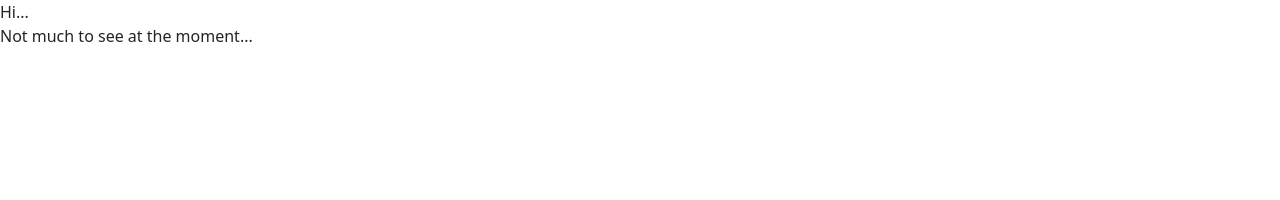
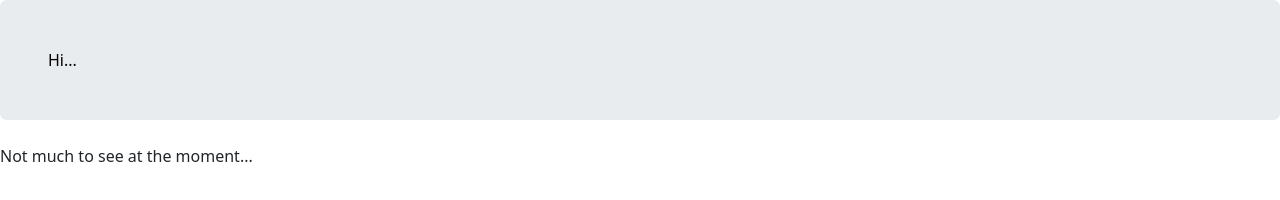
Before and after one commit to snailtail/snailtail.github.io, a plain HTML site: page index.html in a window 1280 px wide. Drawn offline with nearby package versions, Linux system fonts and the light colour scheme.

Commit message:
Update index.html

```diff
--- a/index.html
+++ b/index.html
@@ -5,7 +5,9 @@
         <link href="https://cdn.jsdelivr.net/npm/bootstrap@5.3.2/dist/css/bootstrap.min.css" rel="stylesheet" integrity="sha384-T3c6CoIi6uLrA9TneNEoa7RxnatzjcDSCmG1MXxSR1GAsXEV/Dwwykc2MPK8M2HN" crossorigin="anonymous">
     </head>
     <body>
-        Hi...<br />
+        <div class="p-4 p-md-5 mb-4 rounded text-body-emphasis bg-body-secondary">
+        Hi...
+        </div>
         Not much to see at the moment...
     </body>
 </html>
```
